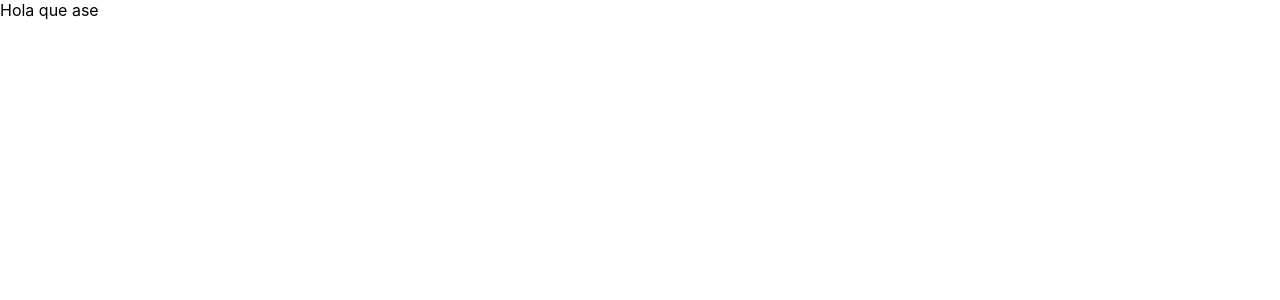
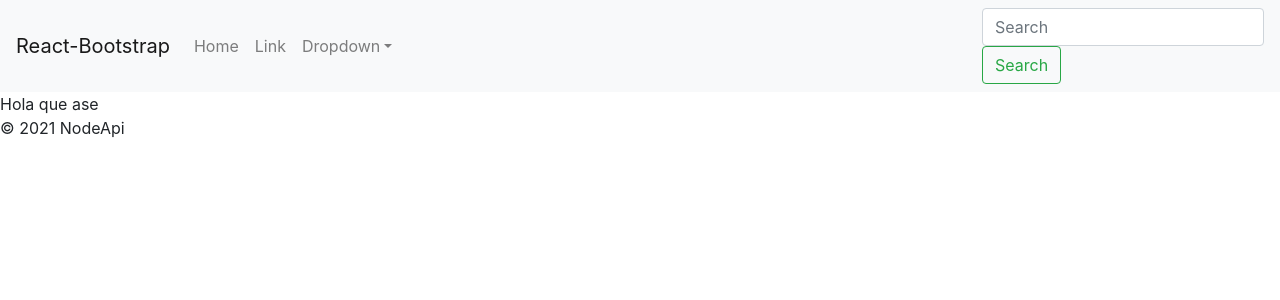
Before and after one commit to davidordo85/React_home, a React (Create React App) app: page / in a window 1280 px wide. Shown: the top 300 px of the page. Built offline with nearby package versions, Linux system fonts and the light colour scheme.

Commit message:
add react-boostrap and navbar example

```diff
--- a/package.json
+++ b/package.json
@@ -6,7 +6,9 @@
     "@testing-library/jest-dom": "^5.16.1",
     "@testing-library/react": "^11.2.7",
     "@testing-library/user-event": "^12.8.3",
+    "bootstrap": "^4.6.0",
     "react": "^17.0.2",
+    "react-bootstrap": "^2.0.3",
     "react-dom": "^17.0.2",
     "react-scripts": "4.0.3",
     "web-vitals": "^1.1.2"
--- a/src/App.js
+++ b/src/App.js
@@ -1,8 +1,12 @@
-
 import './App.css';
+import Layout from './components/layout/Layout';
 
 function App() {
-  return <div>Hola que ase</div>
+  return (
+    <Layout>
+      <div>Hola que ase</div>
+    </Layout>
+  );
 }
 
 export default App;
--- /dev/null
+++ b/src/components/layout/Header.js
@@ -0,0 +1,41 @@
+import React from 'react';
+import {
+  Navbar,
+  Nav,
+  NavDropdown,
+  Form,
+  FormControl,
+  Button,
+} from 'react-bootstrap';
+
+const Header = () => {
+  return (
+    <Navbar bg="light" expand="lg">
+      <Navbar.Brand href="#home">React-Bootstrap</Navbar.Brand>
+      <Navbar.Toggle aria-controls="basic-navbar-nav" />
+      <Navbar.Collapse id="basic-navbar-nav">
+        <Nav className="mr-auto">
+          <Nav.Link href="#home">Home</Nav.Link>
+          <Nav.Link href="#link">Link</Nav.Link>
+          <NavDropdown title="Dropdown" id="basic-nav-dropdown">
+            <NavDropdown.Item href="#action/3.1">Action</NavDropdown.Item>
+            <NavDropdown.Item href="#action/3.2">
+              Another action
+            </NavDropdown.Item>
+            <NavDropdown.Item href="#action/3.3">Something</NavDropdown.Item>
+            <NavDropdown.Divider />
+            <NavDropdown.Item href="#action/3.4">
+              Separated link
+            </NavDropdown.Item>
+          </NavDropdown>
+        </Nav>
+        <Form inline>
+          <FormControl type="text" placeholder="Search" className="mr-sm-2" />
+          <Button variant="outline-success">Search</Button>
+        </Form>
+      </Navbar.Collapse>
+    </Navbar>
+  );
+};
+
+export default Header;
--- /dev/null
+++ b/src/components/layout/Layout.js
@@ -0,0 +1,17 @@
+import React from 'react';
+
+import Header from './Header';
+
+function Layout({ children, ...props }) {
+  return (
+    <div className="layout">
+      <Header className="" {...props} />
+      <main className="">
+        <section className="">{children}</section>
+      </main>
+      <footer>© 2021 NodeApi</footer>
+    </div>
+  );
+}
+
+export default Layout;
--- a/src/index.js
+++ b/src/index.js
@@ -2,10 +2,11 @@
 import ReactDOM from 'react-dom';
 import './index.css';
 import App from './App';
+import 'bootstrap/dist/css/bootstrap.min.css';
 
 ReactDOM.render(
   <React.StrictMode>
     <App />
   </React.StrictMode>,
-  document.getElementById('root')
+  document.getElementById('root'),
 );
```
Also changed, not shown: 1 other file (tests, documents, lock files or other folders).
